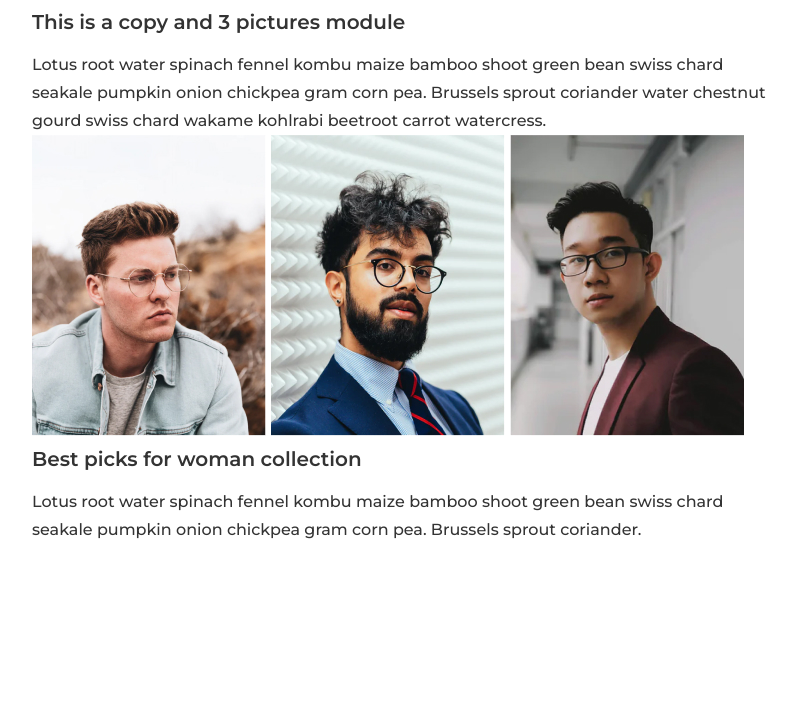
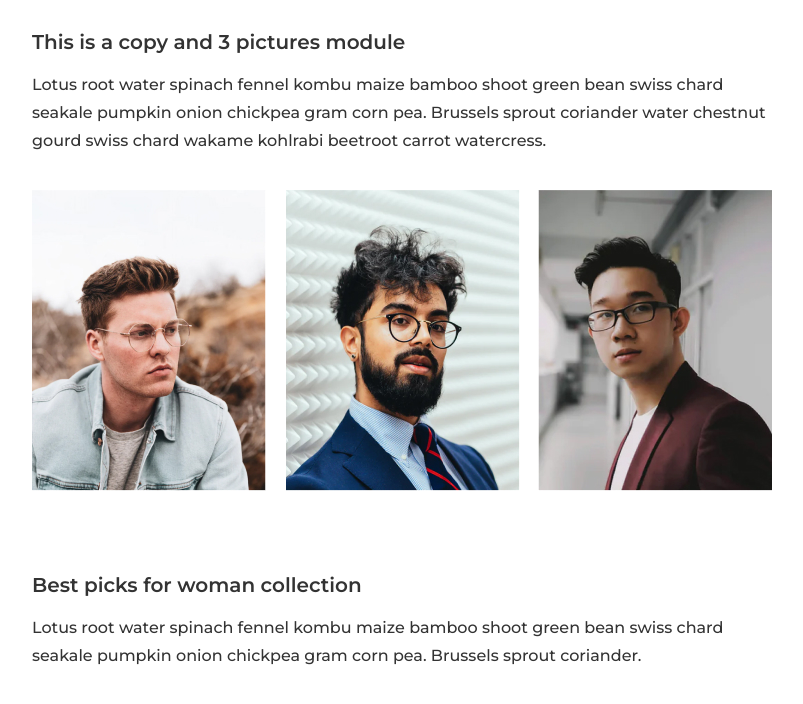
Before and after one commit to ArtemMyrhorod/RightTask, a plain HTML site: page index.html in a window 1280 px wide. Shown: the whole page, without its empty margins (238-1041 px from the left). Drawn offline with Linux system fonts and the light colour scheme.

Commit message:
Add styles for block Team

```diff
--- a/css/main.css
+++ b/css/main.css
@@ -76,3 +76,17 @@ img {
    color: #ffffff;
    background-color: var(--color-accent)
 }
+
+.team {
+   padding: 20px 0 20px;
+}
+
+.team__text {
+   padding-bottom: 35px;
+}
+
+.team__members {
+   display: flex;
+   justify-content: space-between;
+   margin-bottom: 80px;
+}
```
